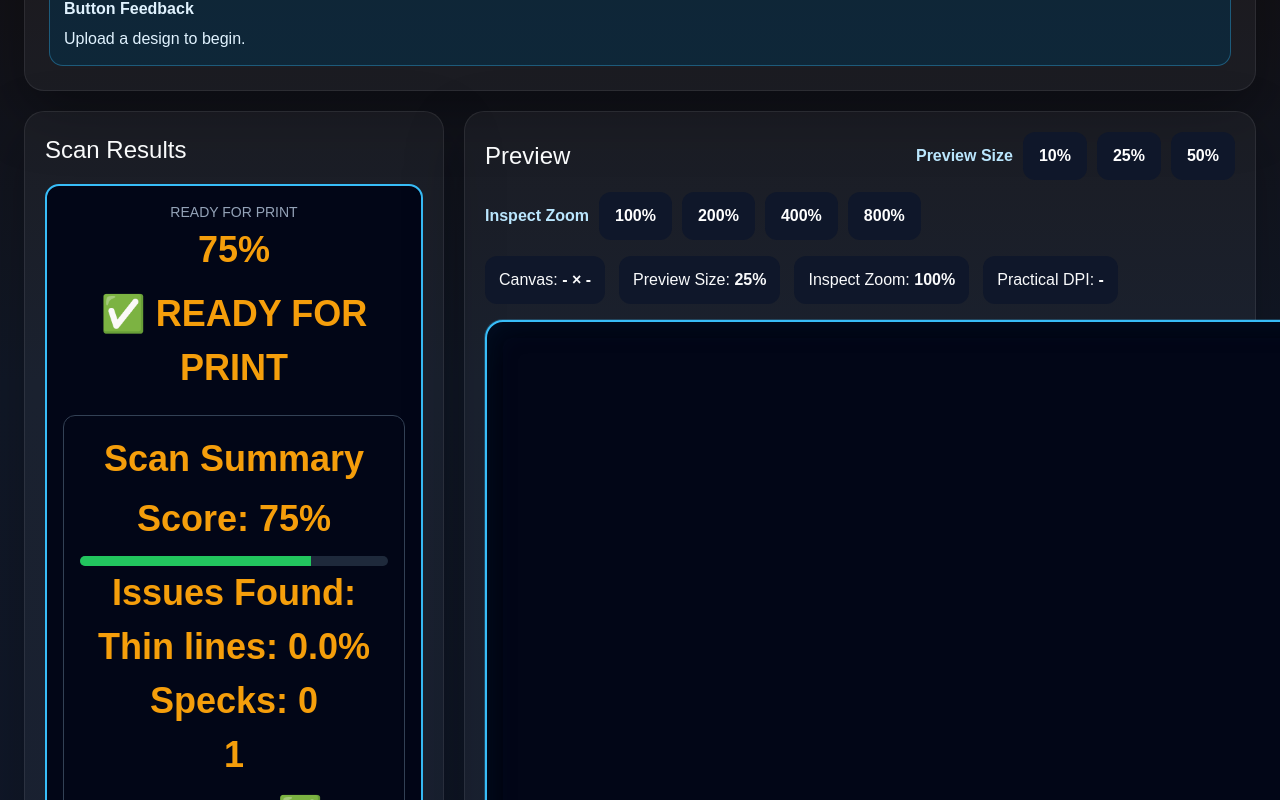
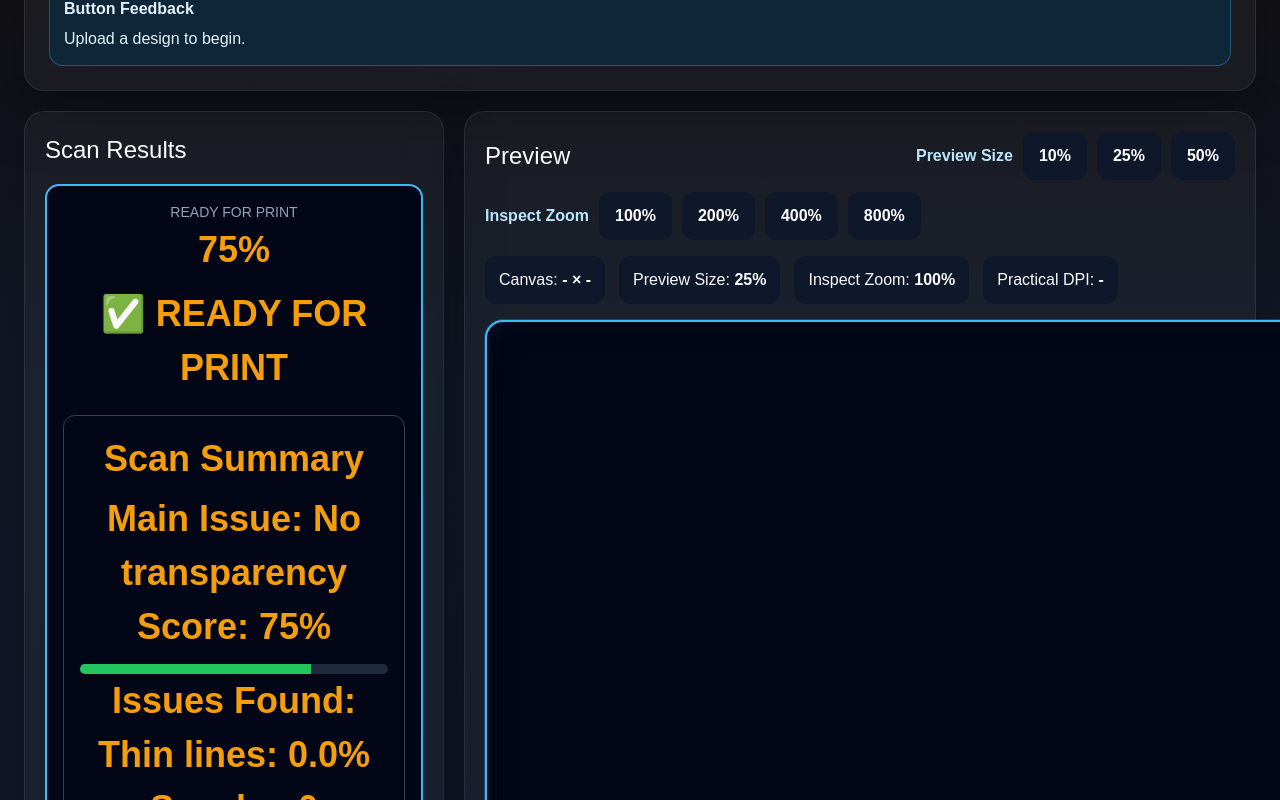
Before and after one commit to noobmacker-creator/pod-design-checker, a Next.js app: page / in a window 1280 px wide. Shown: the part 358-1158 px from the top of the page. Built offline with nearby package versions, Linux system fonts and the light colour scheme.

Commit message:
add main issue to summary

```diff
--- a/app/page.tsx
+++ b/app/page.tsx
@@ -1256,6 +1256,17 @@ setFakeTransparencyDetected(fakeTransparency.detected);
   }}
 >
   <div style={{ fontWeight: 700, marginBottom: 6 }}>Scan Summary</div>
+  <div>
+  Main Issue: {!hasTransparency
+    ? 'No transparency'
+    : thinLinePercent >= 18
+    ? 'Too many thin lines'
+    : specks > 0
+    ? 'Specks detected'
+    : imgW !== CANVAS_W || imgH !== CANVAS_H
+    ? 'Wrong size'
+    : 'No major issues'}
+</div>
 
   <div>Score: {printScore}%</div>
   <div
```
